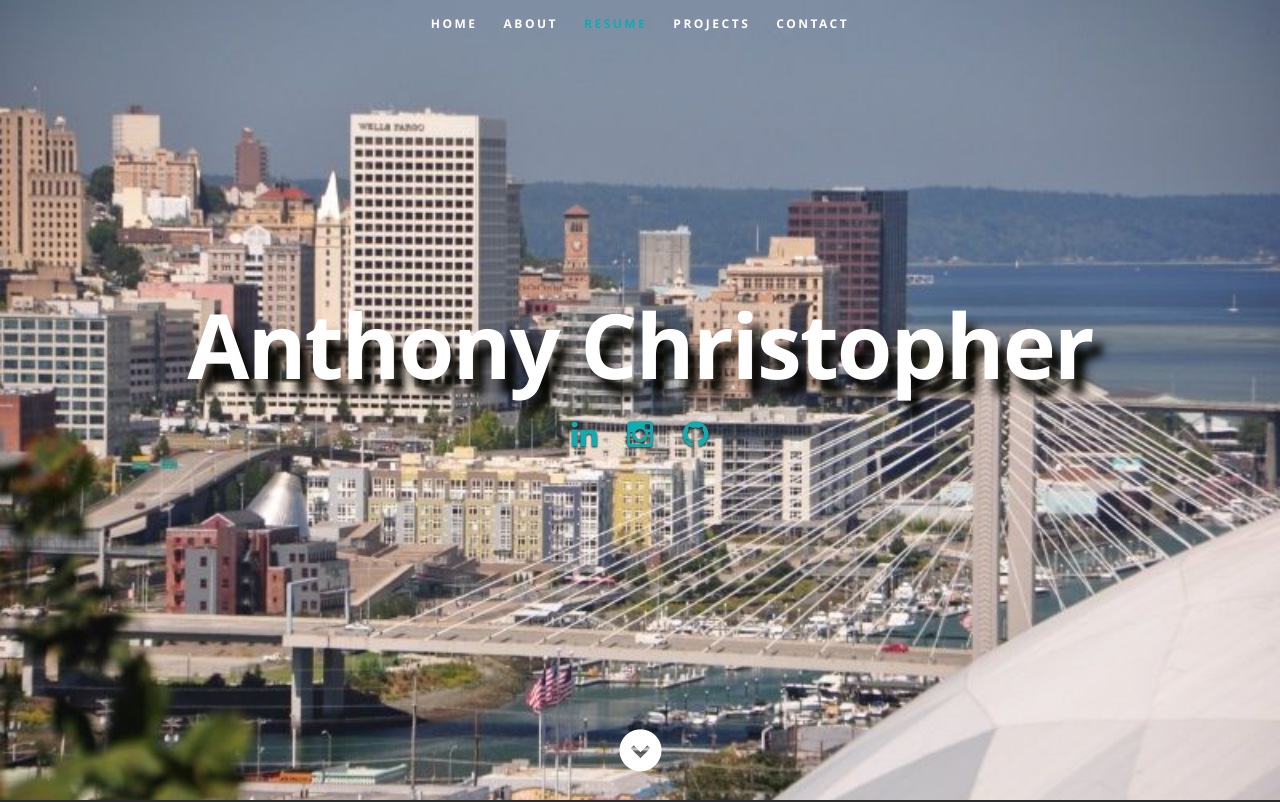
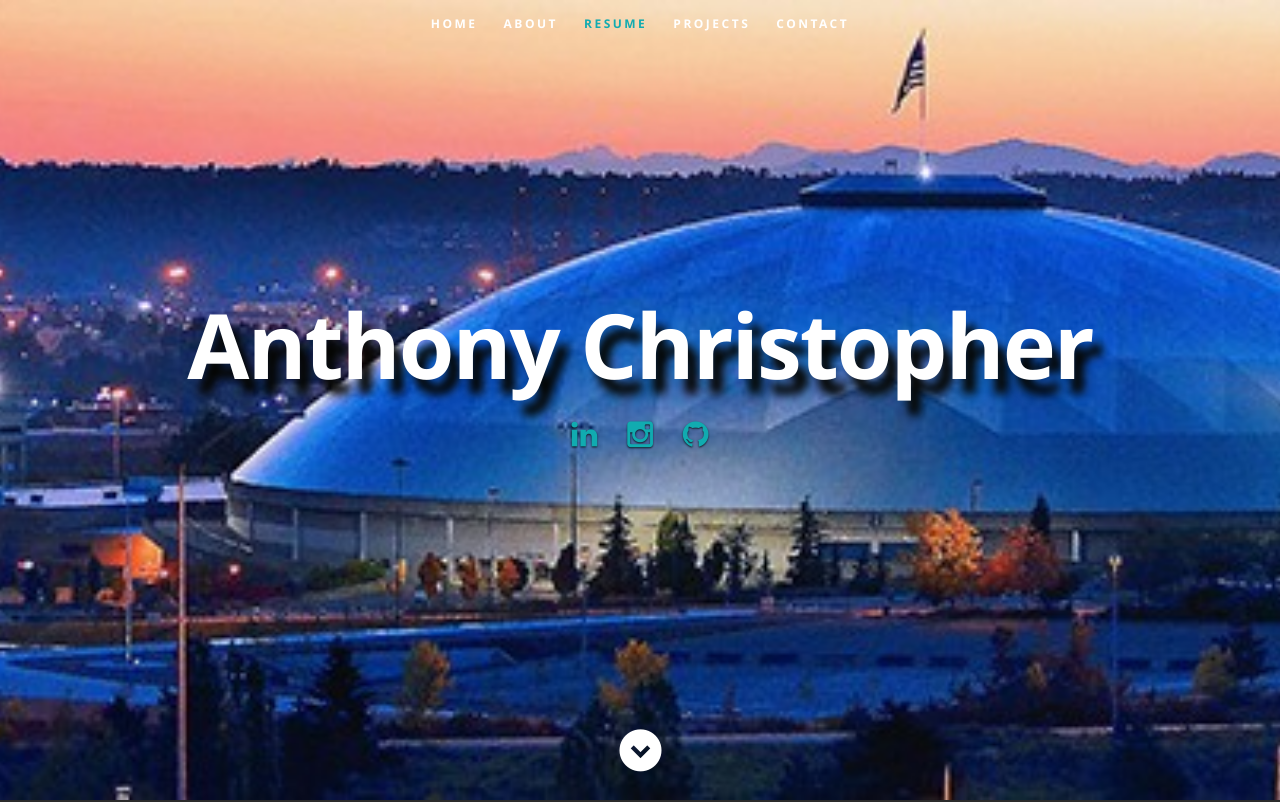
Before and after one commit to Alavish/DigiResume, a React (Create React App) app: page / in a window 1280 px wide. Shown: the top 802 px of the page. Built offline with nearby package versions, Linux system fonts and the light colour scheme.

Commit message:
Backgroundn adjustmennt and resume

```diff
--- a/public/css/layout.css
+++ b/public/css/layout.css
@@ -33,7 +33,7 @@ header {
    height: 800px;
    min-height: 500px;
    width: 100%;
-   background: #161415 url(../images/backgroundHeaderTacoma.jpeg) no-repeat top center;
+   background: #161415 url(../images/TacomaDome.jpeg) no-repeat top center;
    background-size: cover !important;
 	-webkit-background-size: cover !important;
    text-align: center;
--- a/public/resumeData.json
+++ b/public/resumeData.json
@@ -4,7 +4,7 @@
     "occupation": "Digital Producer",
     "DitemA": "Determined and hardworking, I find pleasure in the proccess and being the best I can be. ",
     "image": "headShotPic.jpeg",
-    "bio": "With a degree in Computer Science and Business from Whitworth University, I've cultivated a multifaceted skill set. Currently, I'm immersed in digital project management, software development, and sales at 14Four, refining my expertise in these domains. I also created LavTech my own web development venture. During our recent conversation, we discussed my aptitude for problem-solving and knack for innovative solutions, which I believe would be valuable contributions to any team. I'm genuinely excited about the opportunity to leverage these skills in a collaborative environment for mutual growth and success.",
+    "bio": "With a degree in Computer Science and Business from Whitworth University, I've cultivated a multifaceted skill set. Currently, I'm immersed in digital project management, software development, and sales at 14Four, refining my expertise in these domains. I also created LavTech my own web development venture. During our recent conversation,I have an aptitude for problem-solving and knack for innovative solutions, which I believe would be valuable contributions to any team. I'm genuinely excited about the opportunity to leverage these skills in a collaborative environment for mutual growth and success.",
     "contactmessage": "Contact me!",
     "email": "lavtech66@gmail.com",
     "phone": "+1 253-330-4328",
@@ -15,7 +15,7 @@
       "zip": ""
     },
     "website": "https://www.thatsalavish.com/",
-    "resumedownload": "images/AnthonyChristopherResume2023.pdf",
+    "resumedownload": "/images/AnthonyChristopherResume2023.pdf",
     "social": [
       {
         "name": "linkedin",
@@ -108,11 +108,11 @@
         "company":"Target",
         "title":"Tech",
         "years":"May 2020 - August 2021",
-        "DitemA":"- Cellular device activation",
-        "DitemB":"- 5am truck unloads",
-        "DitemC":"- Customer Service,",
-        "DitemD":"- Casheering",
-        "DitemE":"- Processing online orders.",
+        "DitemA":"- Configuring and providing technical support for cellular devices, ensuring seamless integration into Target's inventory and sales systems.",
+        "DitemB":"- At 5 am, overseeing the timely delivery and integration of tech inventory, providing specialized customer service, managing transactions for tech purchases, efficiently fulfilling online orders for tech products, and configuring cellular devices to ensure seamless integration into Target's systems.",
+        "DitemC":"- Offering tech-focused support and guidance to customers, ensuring a positive in-store tech experience.",
+        "DitemD":"",
+        "DitemE":"",
         "DitemF":"",
         "logo":"images/targetlogo.jpeg"
       },
@@ -121,10 +121,10 @@
         "company":"Krispy Kreme",
         "title": "General Sales",
         "years": "May 2016 - October 2017",
-        "DitemA":"- Developed skills in customer service",
-        "DitemB":"- Reported daily earnings in spreadsheet",
-        "DitemC":"- Developed skills in sales",
-        "DitemD":"- Worked in a fast pace environment",
+        "DitemA":"- Cultivated strong customer service abilities, ensuring exceptional experiences for patrons at Krispy Kreme",
+        "DitemB":"- Maintained precise records of daily earnings using spreadsheets, contributing to financial tracking at Krispy Kreme.",
+        "DitemC":"- Enhanced sales proficiency by engaging customers effectively, contributing to sales growth at Krispy Kreme.",
+        "DitemD":"",
         "DitemE":"",
         "DitemF":"",
         "logo": "images/krispykremelogo.png"
@@ -176,46 +176,46 @@
   "portfolio": {
     "projects": [
       {
-        "title": "'One of One Sant' Shopify Site",
+        "title": "Gatorade Coming Soon Page - 07/2022",
+        "category": "Coming soon page for Gatorade through a marketing agnecy ",
+        "image": "GatoradeComingSoon.png",
+        "url": "https://fueltomorrowcfb.gatorade.com/"
+      },
+      {
+        "title": "'One of One Sant' Shopify Site - 09/23",
         "category": "Shopify,Ecommerce",
         "image": "shopifysite.png",
         "url": "https://oneofonesant.com"
       },
       {
-        "title": "Digital Resume with Bootstrap",
-        "category": "Digital resume based in bootstrap",
+        "title": "Digital Resume using REACT - 08/2021",
+        "category": "Digital resume using REACT",
         "image": "projectOneResume.jpg",
-        "url": "www.thatsalavish.com"
+        "url": "http://thatsalavish.com"
       },
       {
-        "title": "Spokane Valley Community Advocates Webstie",
+        "title": "Spokane Valley Community Advocates Webstie - 09/2020",
         "category": "Company site created for SVCA of Spokane",
         "image": "svcaProjectPic.jpg",
         "url": "https://s-v-c-a.org/"
       },
       {
-        "title": "Cesar Cipher Encryption Assembler",
+        "title": "Cesar Cipher Encryption Assembler - 10/2021",
         "category": "Cesar Cipher string encryption using assembler x86",
         "image": "cesarCipherProject.jpeg",
         "url": "https://github.com/Alavish/CesarCipherEncryption"
       },
       {
-        "title": "DBMS Bookstore Embedded SQL",
+        "title": "DBMS Bookstore Embedded SQL - 11/2022",
         "category": "DBMS Bookstore Queries created using embedded SQL and LINQ",
         "image": "dbmsSQLserver.jpeg",
         "url": "https://github.com/Alavish/DBMSBookstore"
       },
       {
-        "title": "Client Server Chatroom (Networks)",
+        "title": "Client Server Chatroom (Networks) - 04/2022",
         "category": "Chatroom with server and client,using sockets. ",
         "image": "ServerClientChatroom.jpeg",
         "url": "https://github.com/Alavish/clientServerChat"
-      },
-      {
-        "title": "Gatorade Coming Soon Page",
-        "category": "Coming soon page for Gatorade through a marketing agnecy ",
-        "image": "GatoradeComingSoon.png",
-        "url": "https://fueltomorrowcfb.gatorade.com/"
       }
     ]
   }
```
Also changed, not shown: public/images/TacomaDome.jpeg (added), 4 other files (tests, documents, lock files or other folders).
